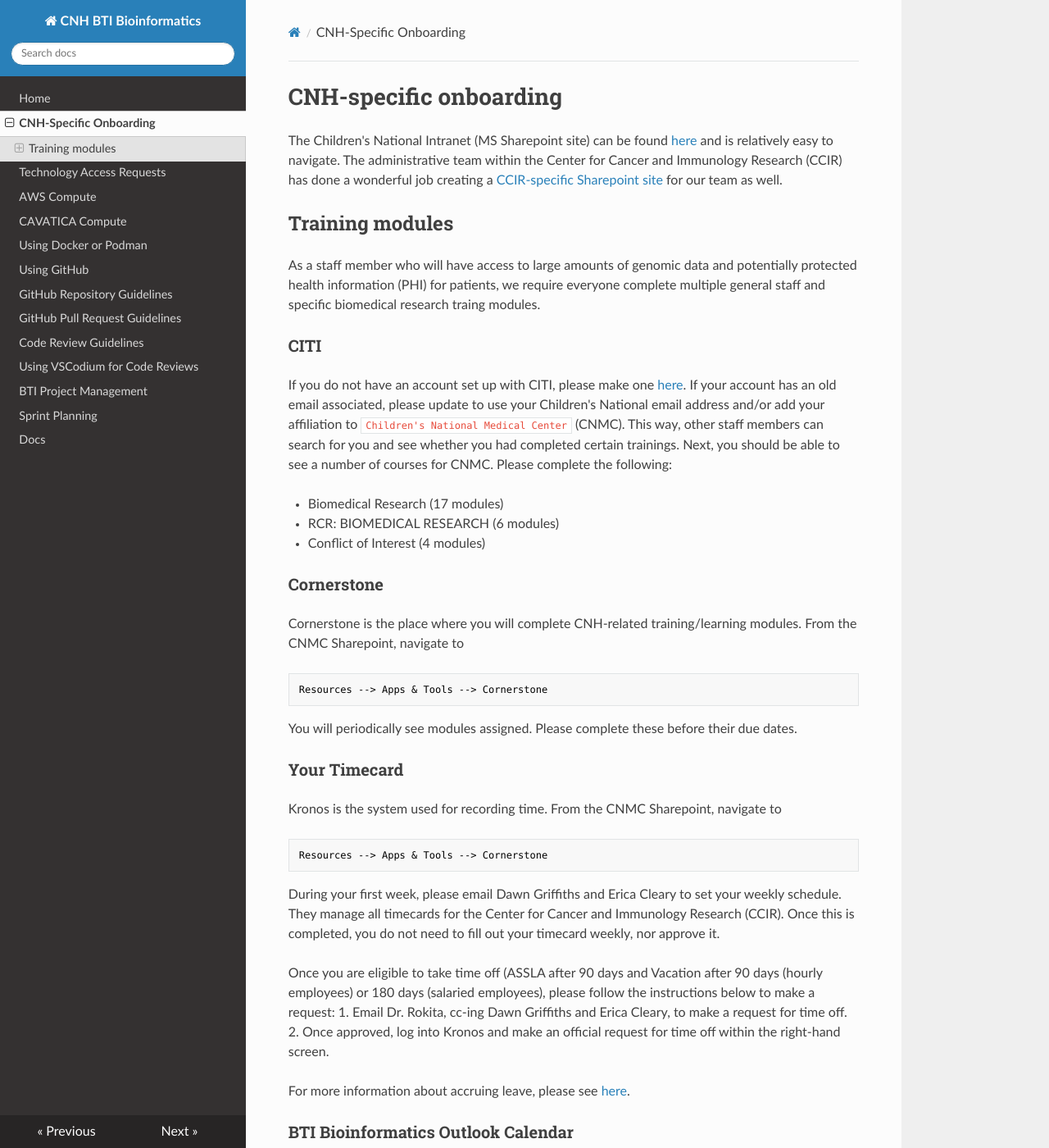
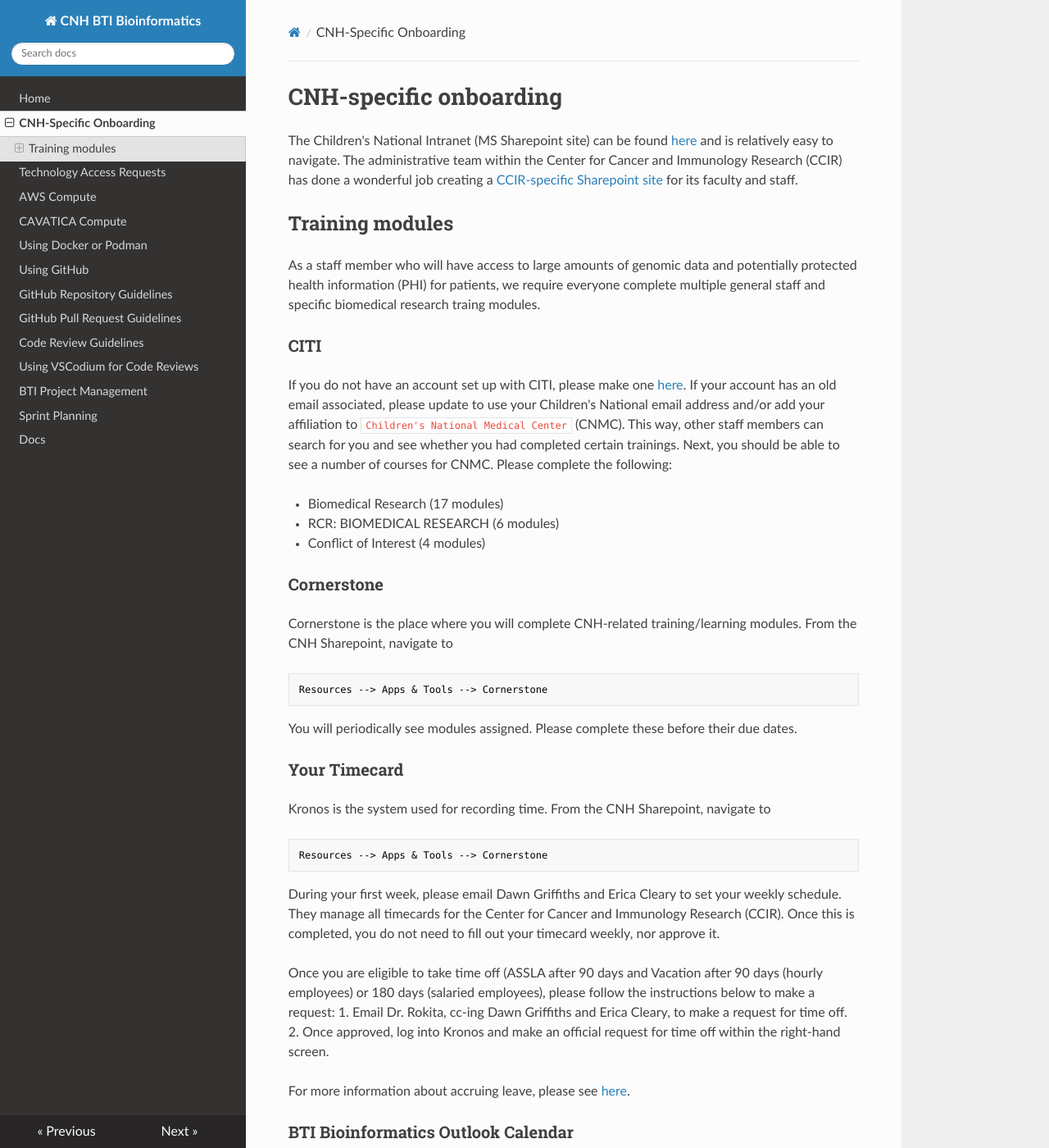
Before and after one commit to childrens-bti/bti-bfx-docs, an MkDocs documentation site: the page built from docs/cnh-onboarding.md, in a window 1280 px wide and 1400 px high. Shown: the whole window at 82% size. Built offline with MkDocs 1.6.1, drawn with Linux system fonts in a browser that asks for light colours; nearby versions of some CDN libraries.

Commit message:
add comments from dawn

````diff
--- a/docs/cnh-onboarding.md
+++ b/docs/cnh-onboarding.md
@@ -1,7 +1,7 @@
 # CNH-specific onboarding
 
 The Children's National Intranet (MS Sharepoint site) can be found [here](https://cnmc.sharepoint.com/SitePages/Homepage.aspx) and is relatively easy to navigate.
-The administrative team within the Center for Cancer and Immunology Research (CCIR) has done a wonderful job creating a [CCIR-specific Sharepoint site](https://cnmc.sharepoint.com/sites/GRP_CCIRBearNecessities_CtrforCancerImmunologyRsch/SitePages/CCIR-Employee-Support-%26.aspx) for our team as well.
+The administrative team within the Center for Cancer and Immunology Research (CCIR) has done a wonderful job creating a [CCIR-specific Sharepoint site](https://cnmc.sharepoint.com/sites/GRP_CCIRBearNecessities_CtrforCancerImmunologyRsch/SitePages/CCIR-Employee-Support-%26.aspx) for its faculty and staff.
 
 ## Training modules
 
@@ -17,7 +17,7 @@ If you do not have an account set up with CITI, please make one [here](https://w
 
 ### Cornerstone
 
-Cornerstone is the place where you will complete CNH-related training/learning modules. From the CNMC Sharepoint, navigate to
+Cornerstone is the place where you will complete CNH-related training/learning modules. From the CNH Sharepoint, navigate to
 
 ```
 Resources --> Apps & Tools --> Cornerstone
@@ -27,7 +27,7 @@ You will periodically see modules assigned. Please complete these before their d
 
 ### Your Timecard
 
-Kronos is the system used for recording time. From the CNMC Sharepoint, navigate to
+Kronos is the system used for recording time. From the CNH Sharepoint, navigate to
 
 ```
 Resources --> Apps & Tools --> Cornerstone
````
Also changed, not shown: 2 other files.
